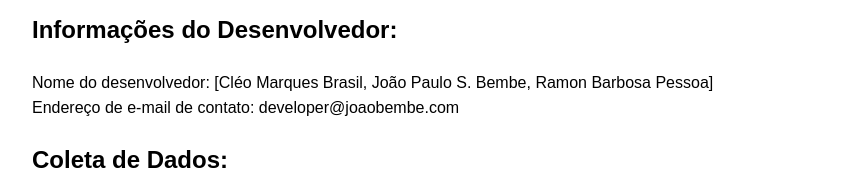
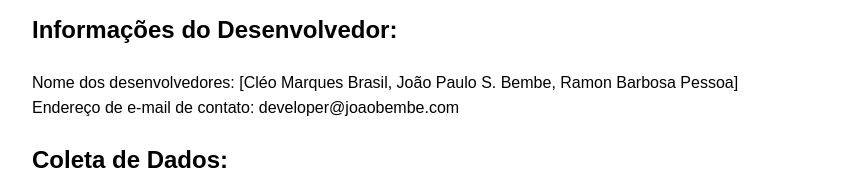
Before and after one commit to jpsantosbembe/carteira_ru_politica_de_privacidade, a plain HTML site: page index.html in a window 1280 px wide. Shown: the part 198-369 px from the top of the page, without its empty margins (208-1068 px from the left). Drawn offline with Linux system fonts and the light colour scheme.

Commit message:
correção gramatical

```diff
--- a/index.html
+++ b/index.html
@@ -14,7 +14,7 @@
         </p>
         <h2>Informações do Desenvolvedor:</h2>
         <p>
-            Nome do desenvolvedor: [Cléo Marques Brasil, João Paulo S. Bembe, Ramon Barbosa Pessoa]<br>
+            Nome dos desenvolvedores: [Cléo Marques Brasil, João Paulo S. Bembe, Ramon Barbosa Pessoa]<br>
             Endereço de e-mail de contato: developer@joaobembe.com
         </p>
         <h2>Coleta de Dados:</h2>
```
